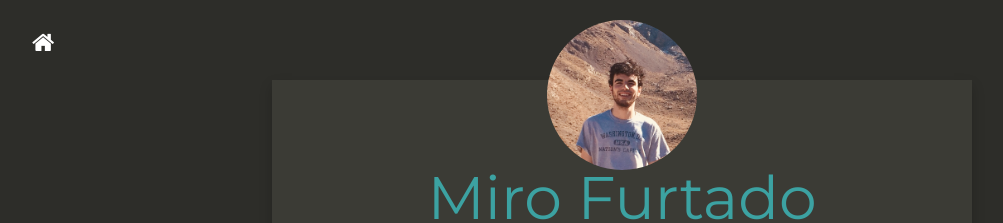
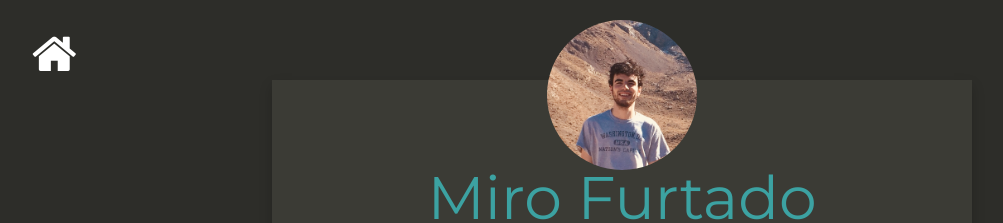
Before and after one commit to MiroFurtado/MiroSite, a Jekyll site: the page built from index.html, in a window 1280 px wide. Shown: the top 223 px of the page, without its empty margins (18-1021 px from the left). Built offline with Jekyll 4.4.1, drawn with Linux system fonts in a browser that asks for light colours; nearby versions of some CDN libraries.

Commit message:
Update header.html

```diff
--- a/_includes/header.html
+++ b/_includes/header.html
@@ -1,2 +1,2 @@
 
-<div class="menu-button2" href="{{ site.url }}"><i class="fa fa-home"></i></div>
+<a class="menu-button2" href="{{ site.url }}"><i class="fa fa-home fa-2x"></i></a>
```
